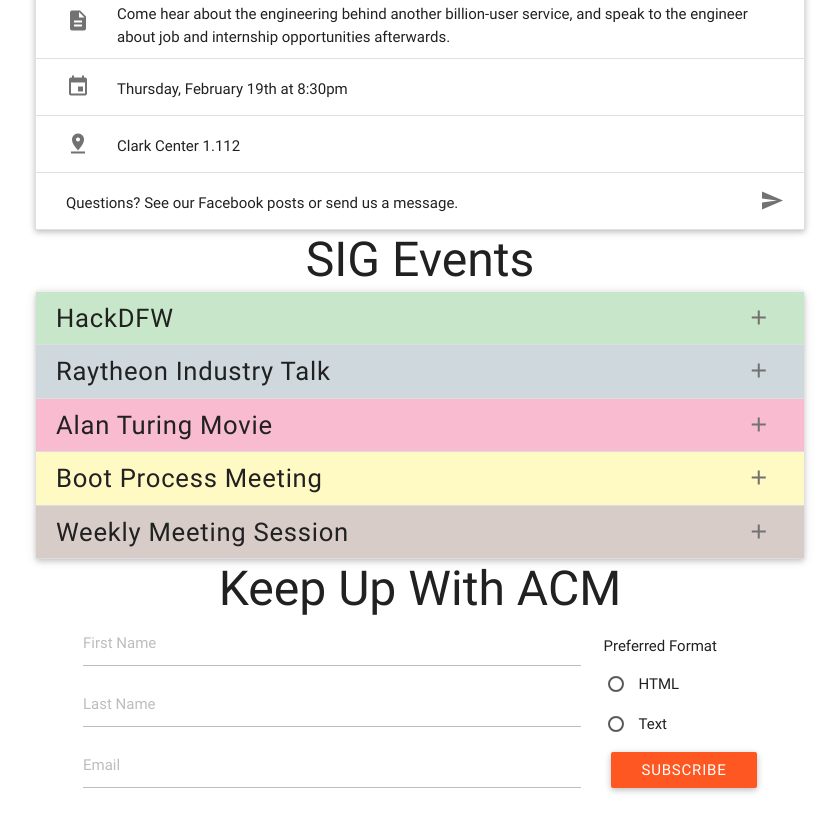
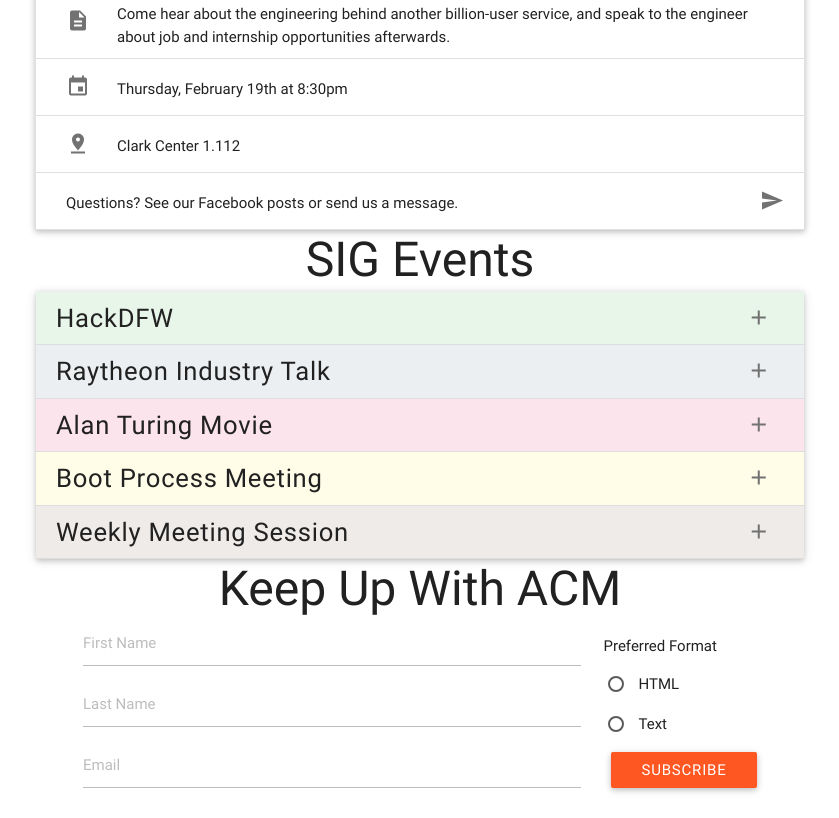
Before and after one commit to tahiraziz/EngWebsite, a plain HTML site: page index.html in a window 1280 px wide. Shown: the part 989-1807 px from the top of the page, without its empty margins (220-1059 px from the left). Drawn offline with nearby package versions, Linux system fonts and the light colour scheme.

Commit message:
changed sig event colors

```diff
--- a/index.css
+++ b/index.css
@@ -1,17 +1,17 @@
 .utdhgreen {
-  background:#C8E6C9;
+  background:#E8F5E9;
 }
 .csggray {
-  background: #CFD8DC;
+  background: #ECEFF1;
 }
 .wwcpink {
-  background: #F8BBD0;
+  background: #FCE4EC;
 }
 .lugyellow {
-  background: #FFF9C4;
+  background: #FFFDE7;
 }
 .cbbrown {
-  background: #D7CCC8;
+  background: #EFEBE9;
 }
 nav {
 
```
